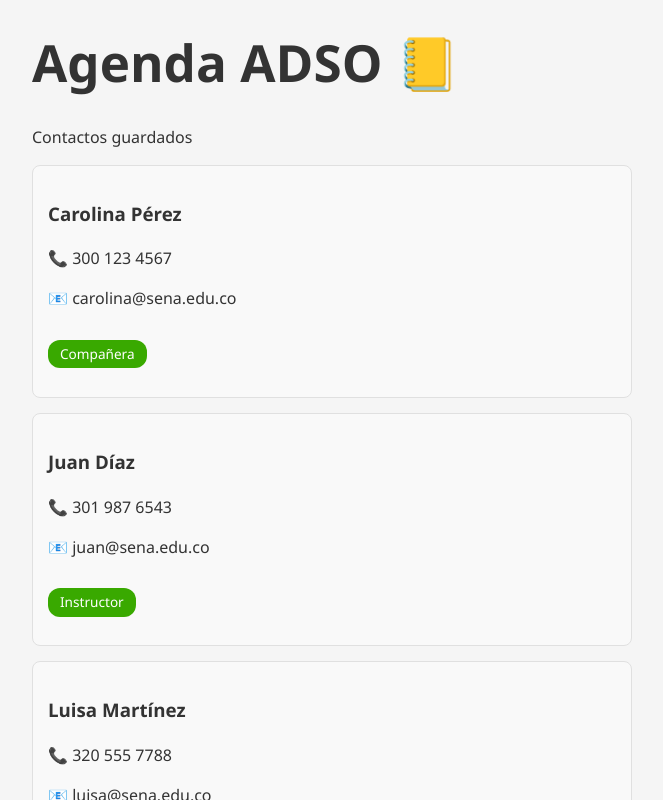
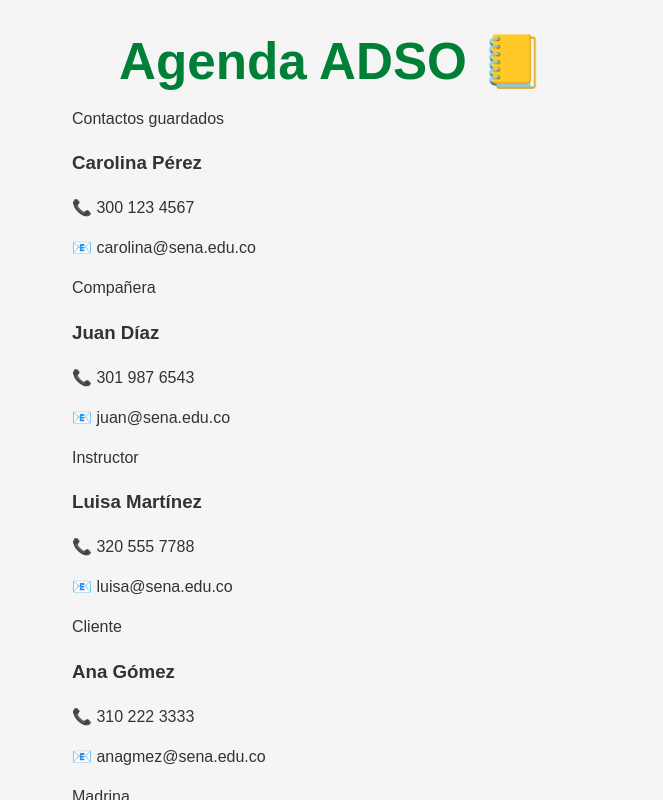
Before and after one commit to juandvid25/Agenda-D.SOFTWARE, a React (Vite) app: page / in a window 1280 px wide. Shown: the top 800 px of the page, without its empty margins (308-971 px from the left). Built offline with nearby package versions, Linux system fonts and the light colour scheme.

Commit message:
modifica estilo en el archivo

```diff
--- a/src/App.css
+++ b/src/App.css
@@ -1,4 +1,4 @@
-App.css
+/* App.css
 .app-container {
   max-width: 600px;
   margin: 40px auto;
@@ -22,4 +22,55 @@ App.css
   border-radius: 12px;
   font-size: 0.85em;
 
+} */
+
+/* Contenedor principal */
+.app-container {
+  max-width: 520px;
+  margin: 2rem auto;
+  font-family: Arial, sans-serif;
 }
+
+/* Título principal */
+.app-title {
+  color: #008037;
+  text-align: center;
+  margin-bottom: 1rem;
+}
+
+/* Formulario de contacto */
+.form-contacto {
+  display: flex;
+  flex-direction: column;
+  gap: 8px;
+  margin-bottom: 20px;
+}
+
+.form-contacto input {
+  padding: 8px;
+  border-radius: 6px;
+  border: 1px solid #ccc;
+  font-size: 14px;
+}
+
+.form-contacto button {
+  background: #008037;
+  color: #fff;
+  border: 0;
+  padding: 10px;
+  border-radius: 6px;
+  cursor: pointer;
+}
+
+.form-contacto button:hover {
+  background: #006b2f;
+}
+
+/* Tarjeta de contacto */
+.tarjeta {
+  background: #f9f9f9;
+  border: 1px solid #ddd;
+  border-radius: 8px;
+  padding: 12px;
+  margin-bottom: 12px;
+}
```
